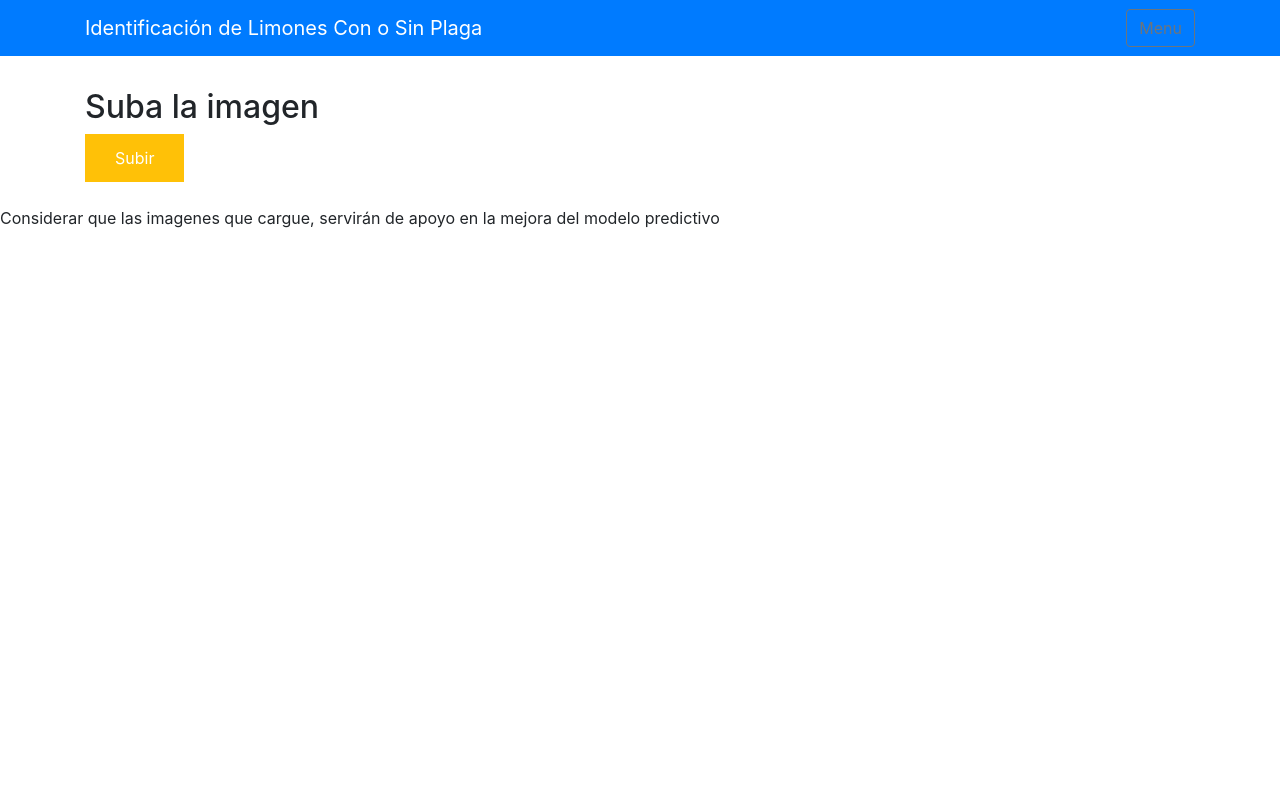
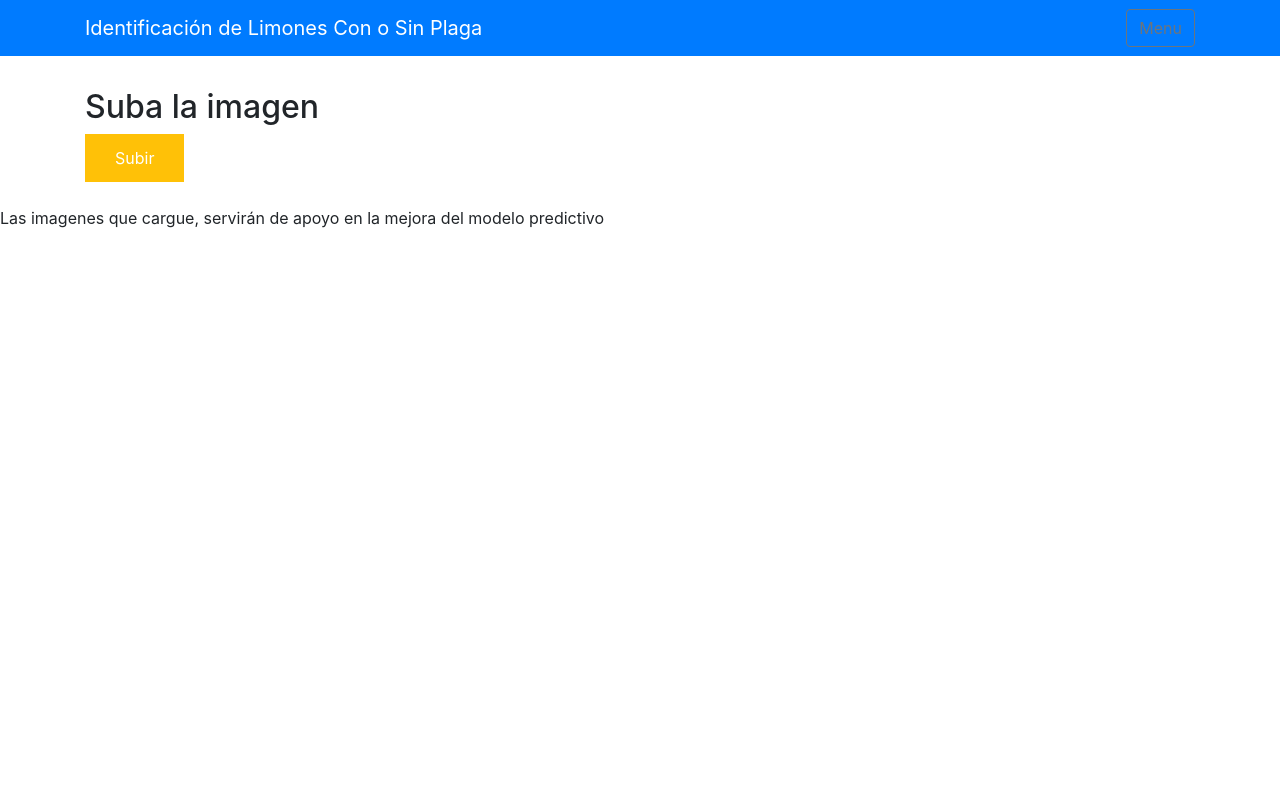
Before and after one commit to Gisefag/Producto_datos_UDD_2020_prueba1, a Flask app: page / in a window 1280 px wide. Run offline with Flask 2, Linux system fonts and the light colour scheme; parts of the project's set-up code (start-up, migrations or seed data) failed here and were passed over; some libraries are stand-ins or nearby versions.

Commit message:
commit11

```diff
--- a/templates/base.html
+++ b/templates/base.html
@@ -26,7 +26,7 @@
     </div>
 </body>
 
-Considerar que las imagenes que cargue, servirán de apoyo en la mejora del modelo predictivo
+        Las imagenes que cargue, servirán de apoyo en la mejora del modelo predictivo
 
 <footer>
     <script src="{{ url_for('static', filename='js/main.js') }}" type="text/javascript"></script>
```
